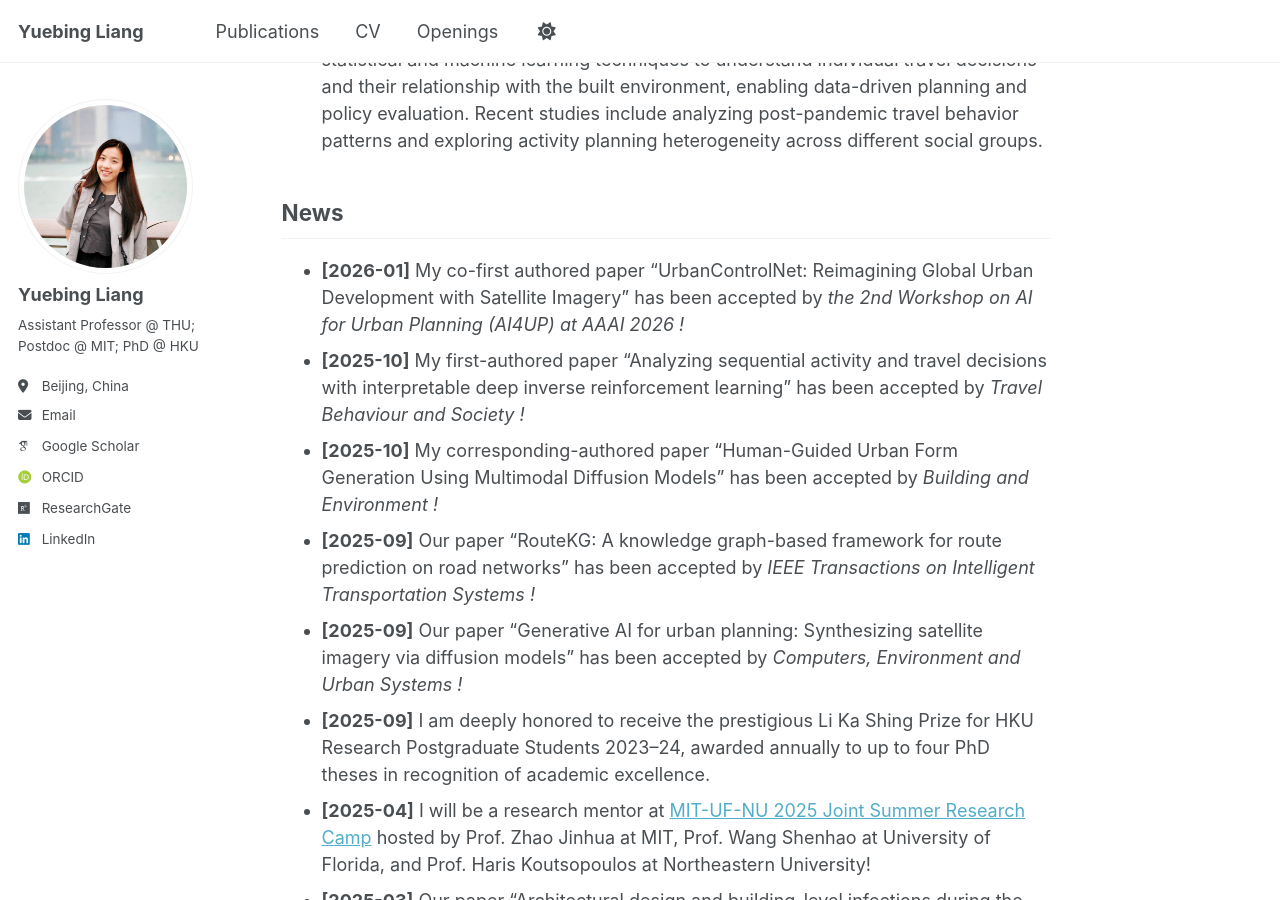
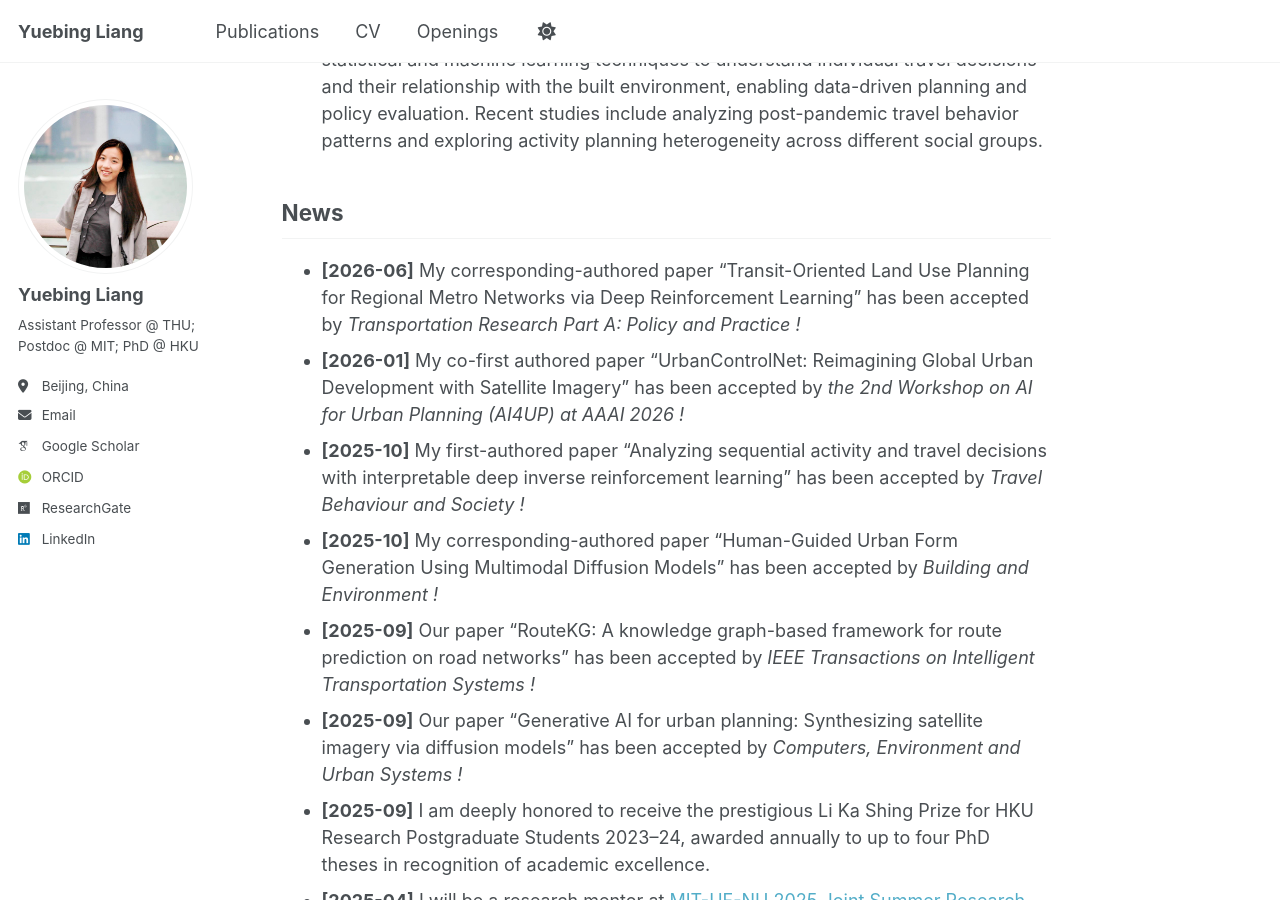
Before and after one commit to yuebingliang/yuebingliang.github.io, a Jekyll site: the page built from _pages/about.md, in a window 1280 px wide and 900 px high, scrolled down 804 px. Built offline with Jekyll 4.4.1, drawn with Linux system fonts in a browser that asks for light colours; some web fonts are replaced.

Commit message:
Update about.md

```diff
--- a/_pages/about.md
+++ b/_pages/about.md
@@ -26,6 +26,7 @@ My research interest lies in the intersection of **Artificial Intelligence**, **
 
 
 ## News
+* **[2026-06]** My corresponding-authored paper "Transit-Oriented Land Use Planning for Regional Metro Networks via Deep Reinforcement Learning" has been accepted by <i> Transportation Research Part A: Policy and Practice <i>!
 * **[2026-01]** My co-first authored paper "UrbanControlNet: Reimagining Global Urban Development with Satellite Imagery" has been accepted by <i> the 2nd Workshop on AI for Urban Planning (AI4UP) at AAAI 2026 <i>!
 * **[2025-10]** My first-authored paper "Analyzing sequential activity and travel decisions with interpretable deep inverse reinforcement learning" has been accepted by <i> Travel Behaviour and Society <i>!
 * **[2025-10]** My corresponding-authored paper "Human-Guided Urban Form Generation Using Multimodal Diffusion Models" has been accepted by <i> Building and Environment <i>!
```
